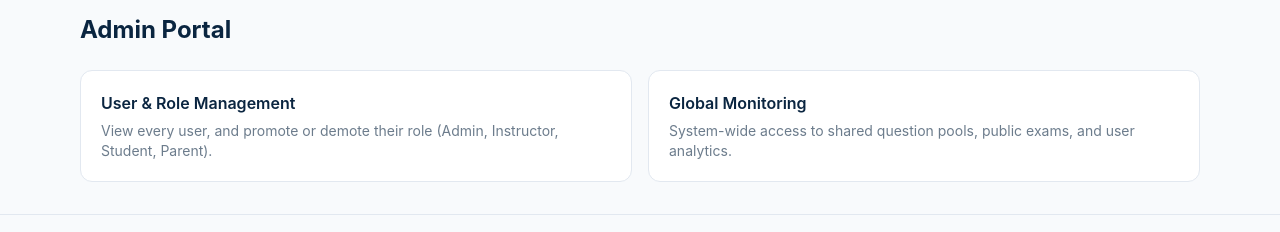
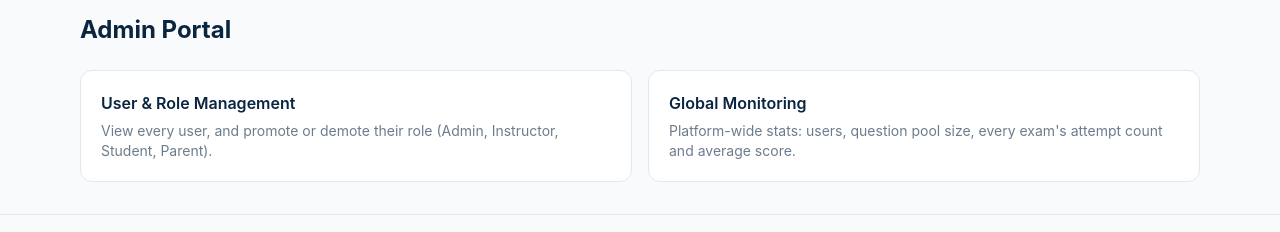
Before and after one commit to mahmoudbadawi-jpg/gatway, a Next.js app: page /admin in a window 1280 px wide. Shown: the part 143-375 px from the top of the page. Built offline with nearby package versions, Linux system fonts and the light colour scheme.

Commit message:
Add files via upload

```diff
--- a/app/admin/page.tsx
+++ b/app/admin/page.tsx
@@ -15,8 +15,9 @@ export default function AdminPortal() {
           description="View every user, and promote or demote their role (Admin, Instructor, Student, Parent)."
         />
         <ModuleCard
+          href="/admin/monitoring"
           title={t("dashboard.admin.monitoring")}
-          description="System-wide access to shared question pools, public exams, and user analytics."
+          description="Platform-wide stats: users, question pool size, every exam's attempt count and average score."
         />
       </div>
     </div>
```
